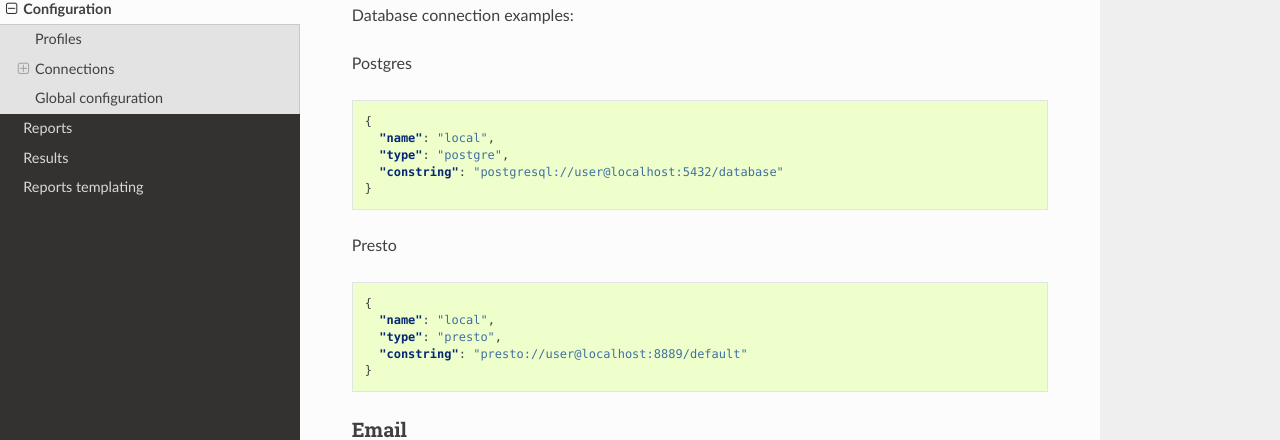
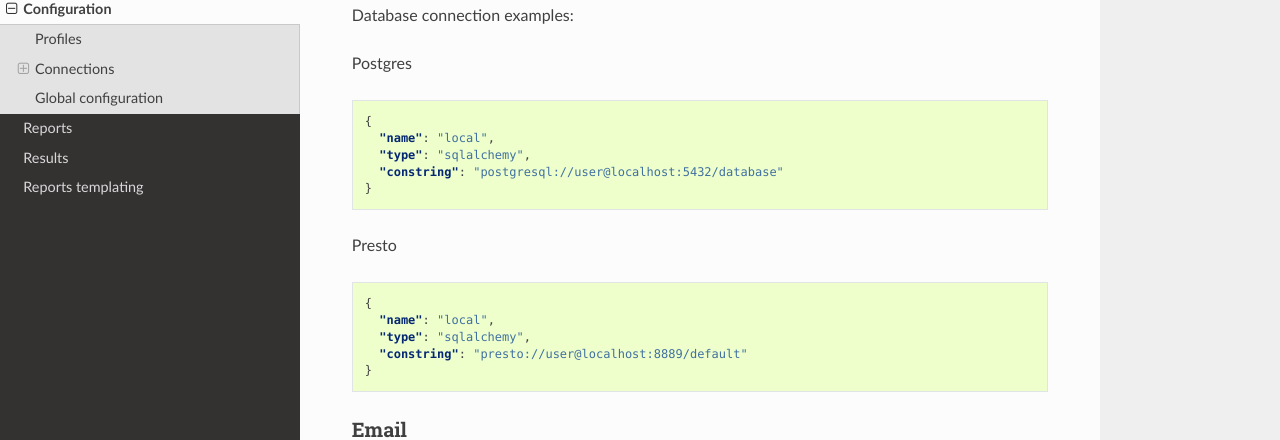
Before and after one commit to trocafone/laika, a Sphinx documentation site: the page built from docs/configuration.rst, in a window 1280 px wide and 900 px high, scrolled down 1168 px. Shown: the part 112-552 px from the top of the window. Built offline with Sphinx 7.4.7 and the Read the Docs theme 2.0.0, drawn with Linux system fonts in a browser that asks for light colours.

Commit message:
Fix docs

```diff
--- a/docs/configuration.rst
+++ b/docs/configuration.rst
@@ -74,7 +74,7 @@ Postgres
 
     {
       "name": "local",
-      "type": "postgre",
+      "type": "sqlalchemy",
       "constring": "postgresql://user@localhost:5432/database"
     }
 
@@ -84,7 +84,7 @@ Presto
 
     {
       "name": "local",
-      "type": "presto",
+      "type": "sqlalchemy",
       "constring": "presto://user@localhost:8889/default"
     }
 
--- a/docs/reports.rst
+++ b/docs/reports.rst
@@ -43,6 +43,9 @@ Query
    For postgres: ``pip install laika-lib[postgres]``
 
    For Presto(Pyhive): ``pip install laika-lib[presto]``
+
+   We only tested it with postgres and Presto, but it should work with
+   all databases supported by SQLAlchemy.
 
 
 ``type: query``. This report runs a query to some database. Should work
```
